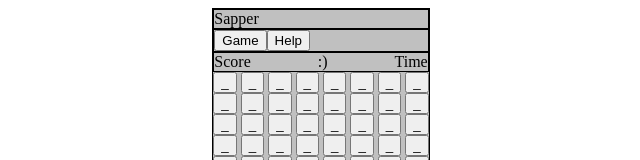
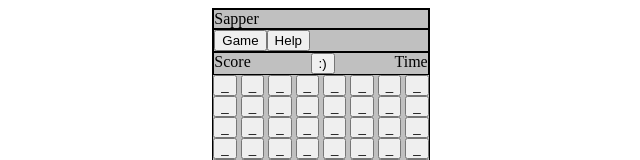
Before and after one commit to YehorIvanov/sapper-js, a website: page index.html in a window 1280 px wide. Shown: the top 160 px of the page, without its empty margins (319-959 px from the left). Drawn offline with Linux system fonts and the light colour scheme.

Commit message:
work with render func

```diff
--- a/index.html
+++ b/index.html
@@ -19,7 +19,7 @@
       <div class="game">
         <div class="game__bar">
           <div class="game-bar__score">Score</div>
-          <div class="game-bar__smile">:)</div>
+          <button class="game-bar__smile">:)</button>
           <div class="game-bar__time">Time</div>
         </div>
         <div class="game__field">
```
